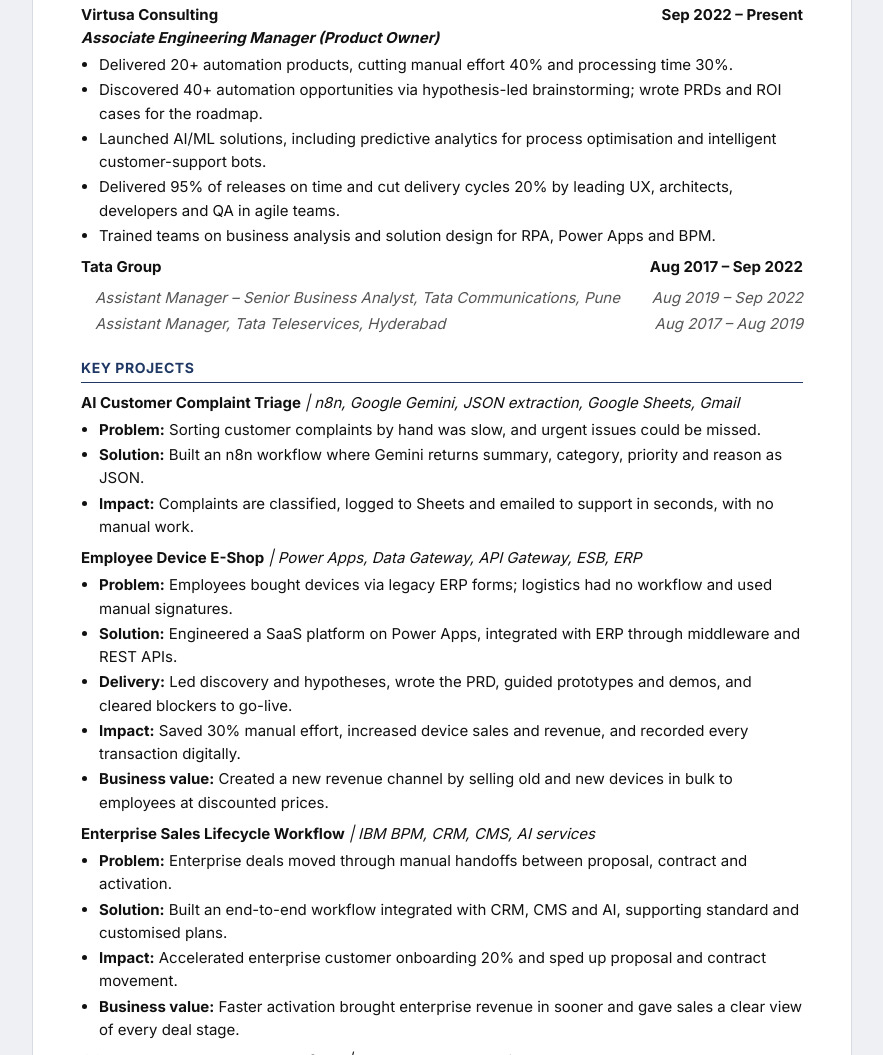
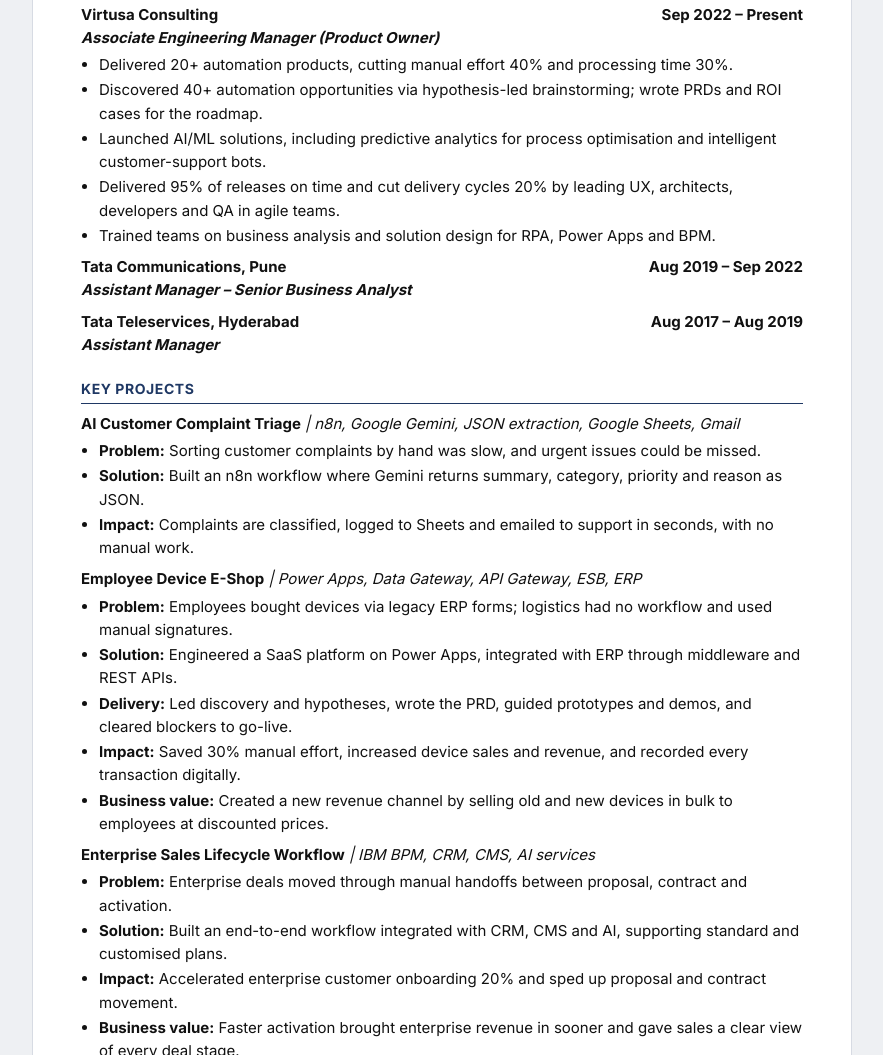
Before and after one commit to kishorekrish9913-ctrl/kishorekrish9913-ctrl.github.io, a plain HTML site: page resume.html in a window 1280 px wide. Shown: the part 671-1726 px from the top of the page, without its empty margins (198-1081 px from the left). Drawn offline with Linux system fonts and the light colour scheme.

Commit message:
List Tata Communications and Tata Teleservices separately

```diff
--- a/resume.html
+++ b/resume.html
@@ -60,9 +60,10 @@ li{margin:2px 0}
 <li>Delivered 95% of releases on time and cut delivery cycles 20% by leading UX, architects, developers and QA in agile teams.</li>
 <li>Trained teams on business analysis and solution design for RPA, Power Apps and BPM.</li>
 </ul>
-<div class="r"><b>Tata Group</b><span><b>Aug 2017 – Sep 2022</b></span></div>
-<div class="r s i"><span style="white-space:normal">Assistant Manager – Senior Business Analyst, Tata Communications, Pune</span><span>Aug 2019 – Sep 2022</span></div>
-<div class="r s i" style="margin-top:2px"><span style="white-space:normal">Assistant Manager, Tata Teleservices, Hyderabad</span><span>Aug 2017 – Aug 2019</span></div>
+<div class="r"><b>Tata Communications, Pune</b><span><b>Aug 2019 – Sep 2022</b></span></div>
+<p class="i"><b>Assistant Manager – Senior Business Analyst</b></p>
+<div class="r"><b>Tata Teleservices, Hyderabad</b><span><b>Aug 2017 – Aug 2019</b></span></div>
+<p class="i"><b>Assistant Manager</b></p>
 
 <h2>KEY PROJECTS</h2>
 <div class="r"><span style="white-space:normal"><b>AI Customer Complaint Triage</b> <span class="i">| n8n, Google Gemini, JSON extraction, Google Sheets, Gmail</span></span></div>
```
